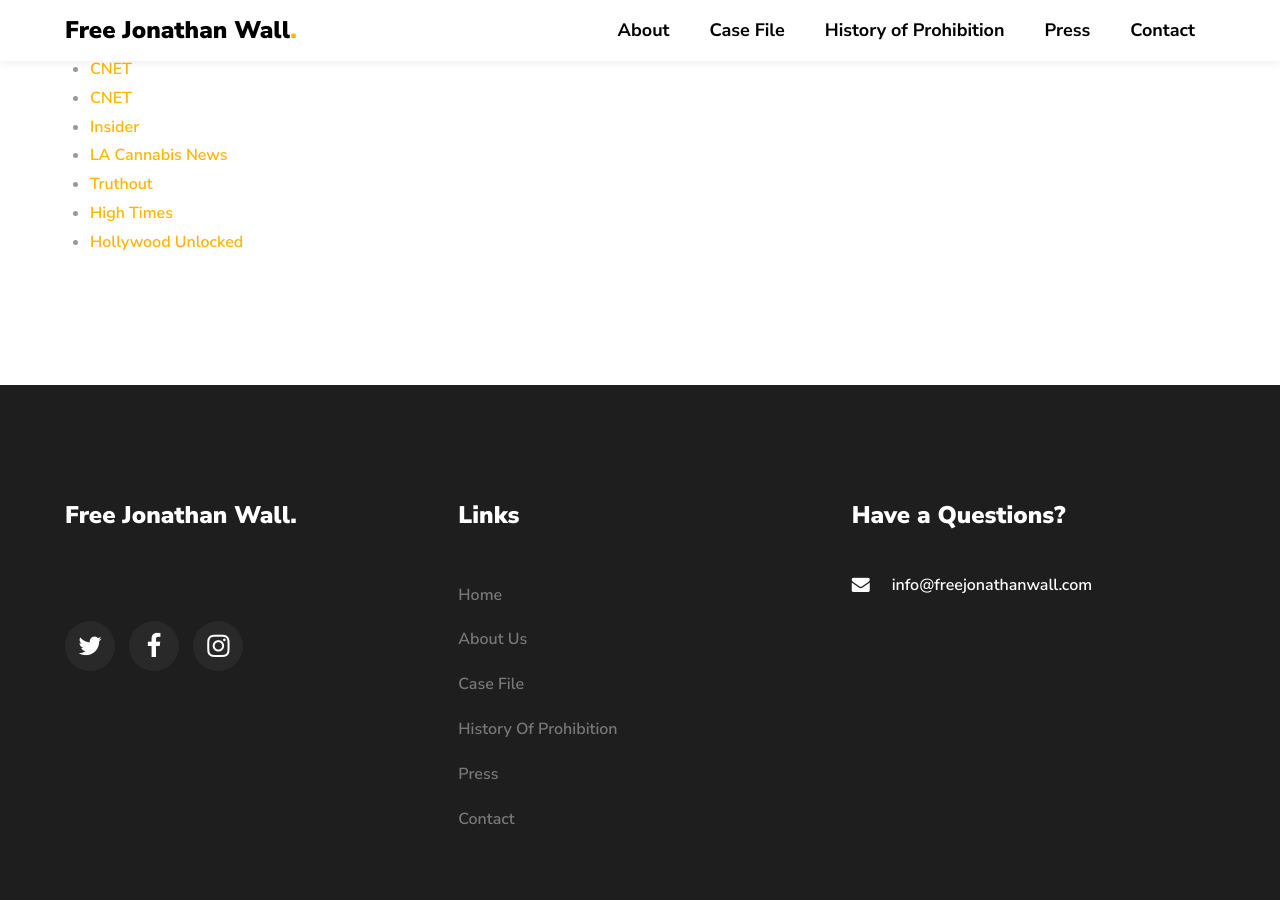
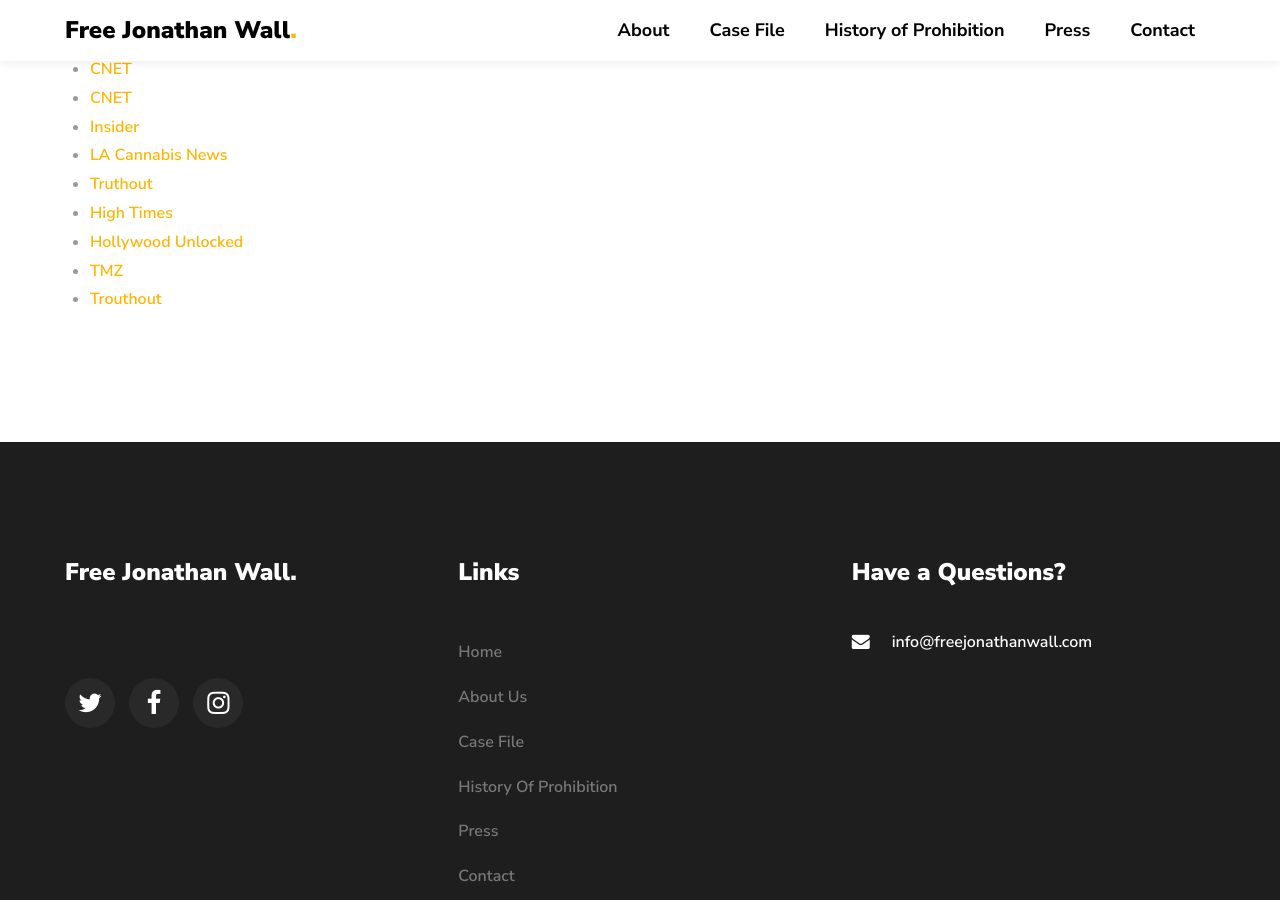
Before and after one commit to vishal-pandey/www.freejonathanwall.com, a Jekyll site: the page built from press.html, in a window 1280 px wide and 900 px high, scrolled down 873 px. Built offline with Jekyll 4.4.1, drawn with Linux system fonts in a browser that asks for light colours; some web fonts are replaced.

Commit message:
Press update

```diff
--- a/press.html
+++ b/press.html
@@ -43,6 +43,12 @@
                     <li>
                         <a href="https://www.instagram.com/p/CP6Epo3hrAL/">Hollywood Unlocked</a>
                     </li>
+                    <li>
+                      <a href="https://tmz.app.box.com/s/h5nh4g8y2our46mbmdbln6n51aqktokh">TMZ</a>
+                    </li>
+                    <li>
+                      <a href="https://truthout.org/articles/i-wanted-to-join-the-legal-cannabis-industry-now-im-sitting-in-prison/">Trouthout</a>
+                    </li>
 
 
                 </ul>
```
